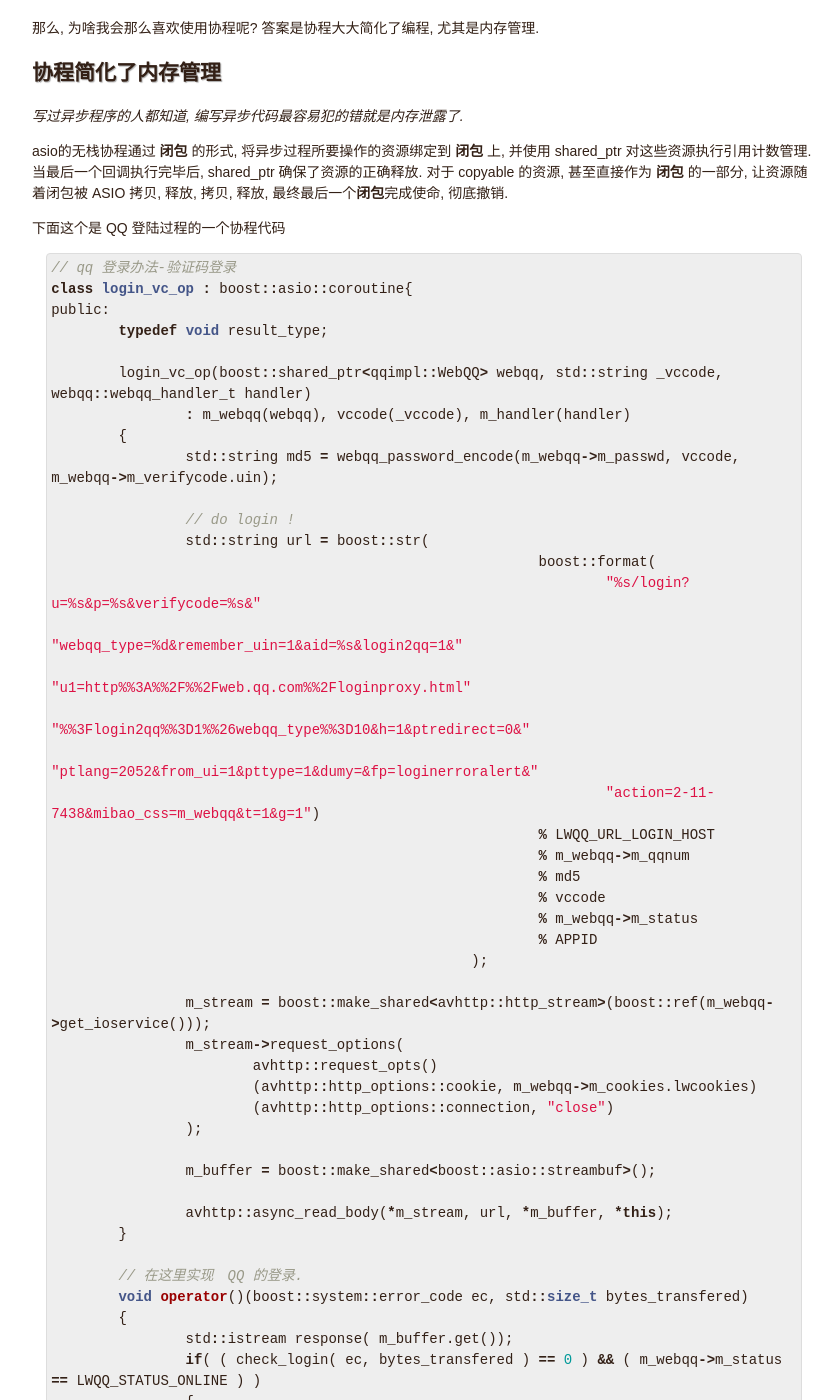
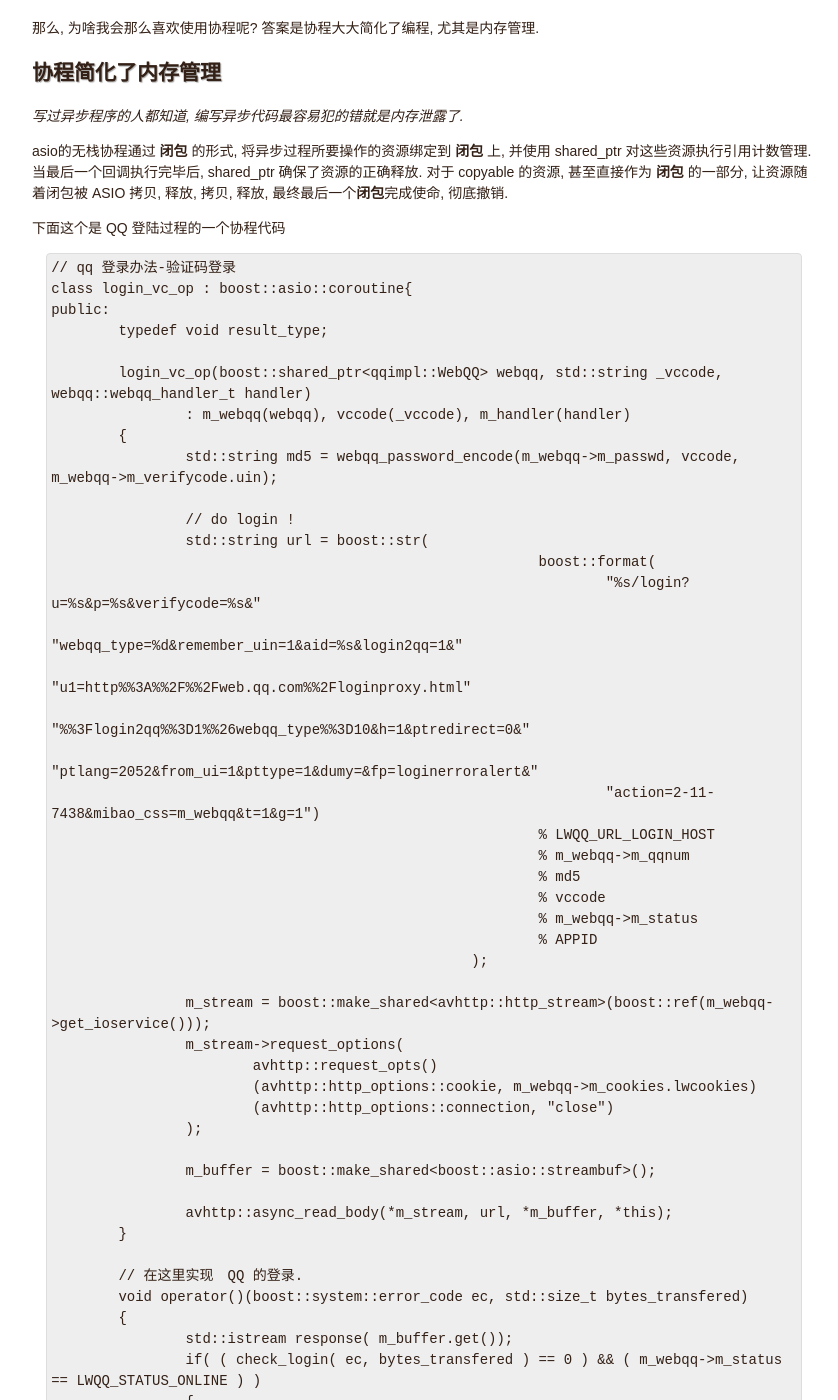
Before and after one commit to microcai/microcai.github.io, a Jekyll site: the page built from _posts/2013-07-19-why-I-like-stackless-coroutine.md, in a window 1280 px wide and 1400 px high, scrolled down 248 px. Shown: the whole window, without its empty margins (216-1054 px from the left). Built offline with Jekyll 4.4.1, drawn with Linux system fonts in a browser that asks for light colours; Markdown is read by kramdown in place of the engine named in the settings; comment, search, counter and statistics services are not loaded; some of the changed text lies outside the part shown.

````diff
--- a/_config.yml
+++ b/_config.yml
@@ -6,7 +6,7 @@ description: 博士在网络的家
 
 permalink: date
 pygments: true
-markdown: rdiscount
+markdown: redcarpet
 baseurl: /
 
 source: .
--- a/_posts/2013-07-19-why-I-like-stackless-coroutine.md
+++ b/_posts/2013-07-19-why-I-like-stackless-coroutine.md
@@ -16,7 +16,7 @@ asio的无栈协程通过 **闭包** 的形式, 将异步过程所要操作的
 
 下面这个是 QQ 登陆过程的一个协程代码
 
-{% highlight cpp %}
+```C++
 // qq 登录办法-验证码登录
 class login_vc_op : boost::asio::coroutine{
 public:
@@ -124,8 +124,7 @@ private:
 	boost::shared_ptr<boost::asio::streambuf> m_buffer;
 	std::string vccode;
 };
-
-{% endhighlight %}
+```
 
 在这个协程里, 有的**闭包**成员被 shared_ptr 管理, 有的没有.
 这些资源, 统统都没有使用显式的内存管理, 而是让这些对象随着闭包的撤销被自动的析构.
````
